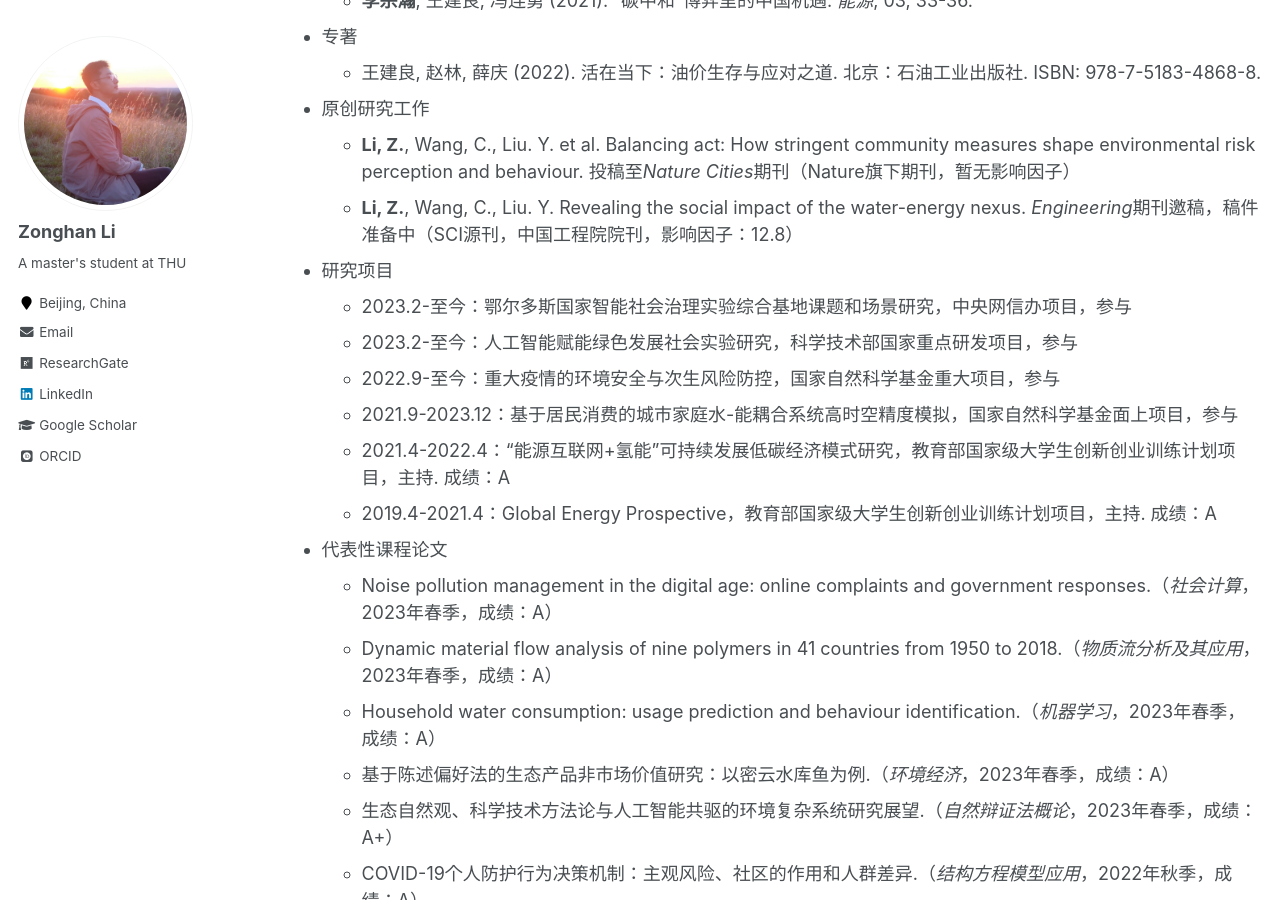
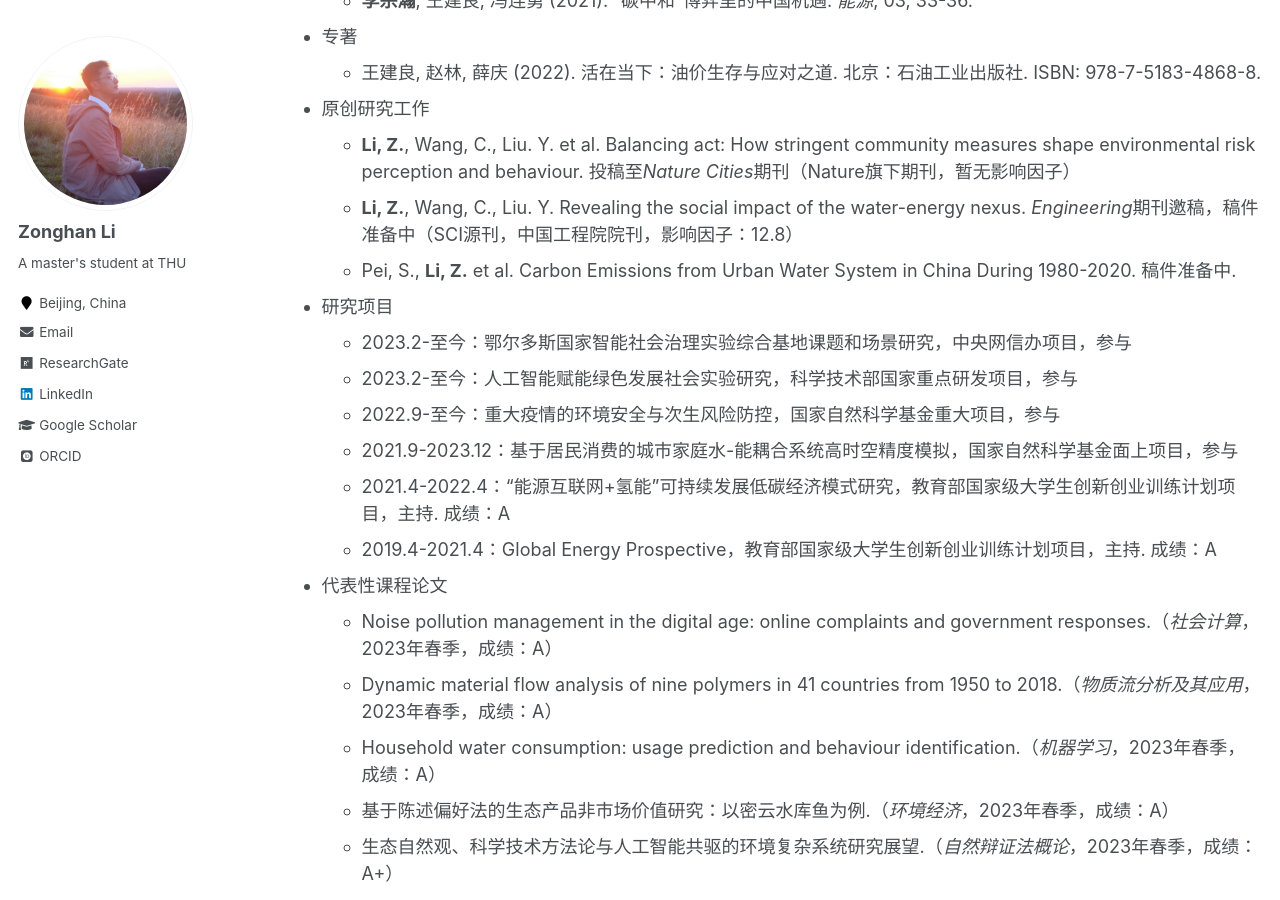
Before and after one commit to lzh3278/lzh.github.io, a Jekyll site: the page built from _pages/cv-chn.md, in a window 1280 px wide and 900 px high, scrolled down 1844 px. Built offline with Jekyll 4.4.1, drawn with Linux system fonts in a browser that asks for light colours; some web fonts are replaced.

Commit message:
Update cv-chn.md

```diff
--- a/_pages/cv-chn.md
+++ b/_pages/cv-chn.md
@@ -52,6 +52,7 @@ redirect_from:
 * 原创研究工作
     * **Li, Z.**, Wang, C., Liu. Y. et al. Balancing act: How stringent community measures shape environmental risk perception and behaviour. 投稿至*Nature Cities*期刊（Nature旗下期刊，暂无影响因子）
     * **Li, Z.**, Wang, C., Liu. Y. Revealing the social impact of the water-energy nexus. *Engineering*期刊邀稿，稿件准备中（SCI源刊，中国工程院院刊，影响因子：12.8）
+    * Pei, S., **Li, Z.** et al. Carbon Emissions from Urban Water System in China During 1980-2020. 稿件准备中.
 * 研究项目
     * 2023.2-至今：鄂尔多斯国家智能社会治理实验综合基地课题和场景研究，中央网信办项目，参与
     * 2023.2-至今：人工智能赋能绿色发展社会实验研究，科学技术部国家重点研发项目，参与
```
